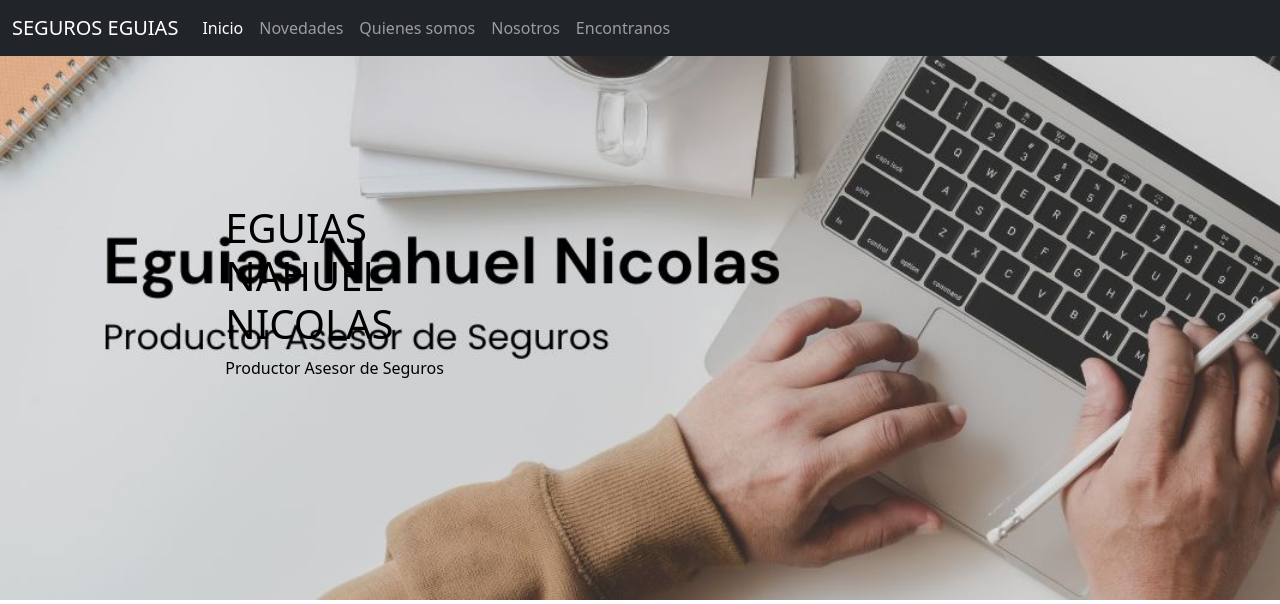
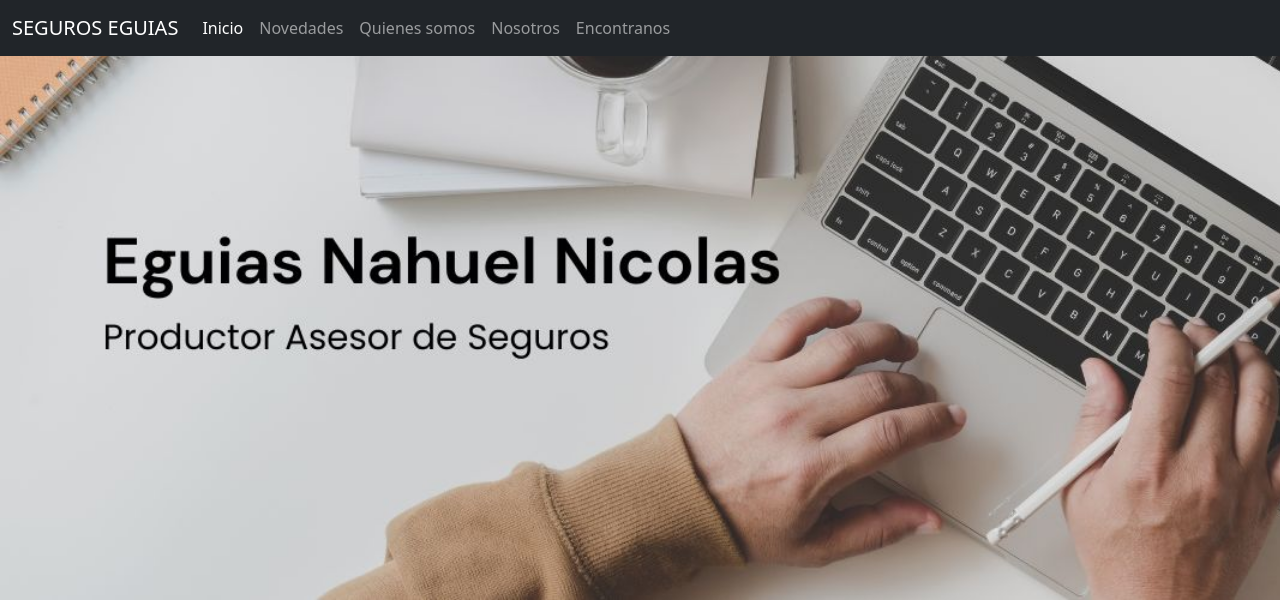
Before and after one commit to NahuelEguias/PROYECTO-FINAL, a Node server app: page / in a window 1280 px wide. Shown: the top 604 px of the page. Run offline with Node 20, Linux system fonts and the light colour scheme; data that the repository does not hold is empty.

Commit message:
modificacion

```diff
--- a/views/index.hbs
+++ b/views/index.hbs
@@ -1,9 +1,6 @@
 <div class="container-fluid">
     <div id="inicio" class="row align-items-center hero scroll_section">
-        <div class="col-lg-3 offset-lg-2">
-            <h1>EGUIAS NAHUEL NICOLAS</h1>
-            <p>Productor Asesor de Seguros</p>
-        </div>
+        <div class="col-lg-3 offset-lg-2"></div>
     </div>
 </div>
 
```
